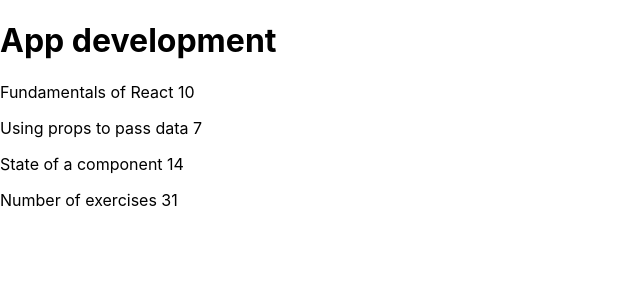
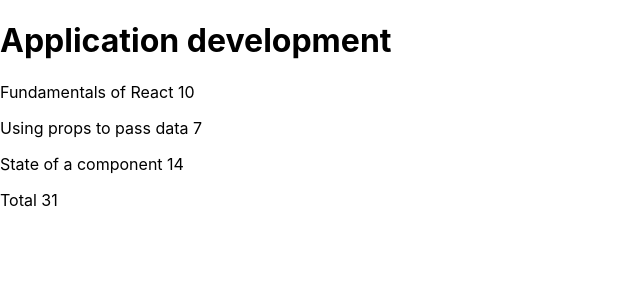
Before and after one commit to carlosaqf/fullstack-open, a React (Create React App) app in the folder part1/: page / in a window 1280 px wide. Shown: the top 300 px of the page, without its empty margins (0-640 px from the left). Built offline with nearby package versions, Linux system fonts and the light colour scheme.

Commit message:
updated Part 1 exercises

```diff
--- a/part1/src/App.js
+++ b/part1/src/App.js
@@ -1,30 +1,33 @@
 import React from 'react';
-
+import Header from './Components/Header'
+import Content from './Components/Content'
+import Total from './Components/Total'
 
 const App = () => {
 
-  const course = 'App development'
-  const part1 = 'Fundamentals of React'
-  const exercises1 = 10
-  const part2 = 'Using props to pass data'
-  const exercises2 = 7
-  const part3 = 'State of a component'
-  const exercises3 = 14
+  const course = {
+    name: 'Application development',
+    parts: [
+    {
+      name: 'Fundamentals of React',
+      exercises: 10
+    },
+    {
+      name: 'Using props to pass data',
+      exercises: 7
+    },
+    {
+      name: 'State of a component',
+      exercises: 14
+    }
+  ]
+}
 
   return(
     <div>
-      <h1>{course}</h1>
-      <p>
-        {part1} {exercises1}
-      </p>
-      <p>
-        {part2} {exercises2}
-      </p>
-      <p>
-        {part3} {exercises3}
-      </p>
-      <p>Number of exercises {exercises1 + exercises2 + exercises3}</p>
-
+      <Header course={course} />
+      <Content parts={course.parts} />
+      <Total parts={course.parts} />
     </div>
 
   )
--- /dev/null
+++ b/part1/src/Components/Content.js
@@ -0,0 +1,15 @@
+import React from 'react'
+import Part from './Part'
+
+const Content = ({ parts }) => {
+
+    return(
+    <div>
+        <Part name={parts[0].name} exercises={parts[0].exercises}/>
+        <Part name={parts[1].name} exercises={parts[1].exercises}/>
+        <Part name={parts[2].name} exercises={parts[2].exercises}/>
+    </div>
+    )
+}
+
+export default Content;
--- /dev/null
+++ b/part1/src/Components/Header.js
@@ -0,0 +1,14 @@
+import React from 'react';
+
+const Header = ({ course }) => {
+
+    return(
+    <div>
+        <h1>{course.name}</h1>
+    </div>
+
+  )
+}
+
+
+export default Header;
--- /dev/null
+++ b/part1/src/Components/Part.js
@@ -0,0 +1,9 @@
+import React from 'react';
+
+const Part = ({ name, exercises }) => {
+
+  return <p>{name} {exercises}</p>
+}
+
+
+export default Part;
--- /dev/null
+++ b/part1/src/Components/Total.js
@@ -0,0 +1,14 @@
+import React from 'react';
+
+const Total = ({ parts }) => {
+
+  return(
+    <div>
+      <p>Total {parts[0].exercises + parts[1].exercises + parts[2].exercises}</p>
+    </div>
+
+  )
+}
+
+
+export default Total;
```
